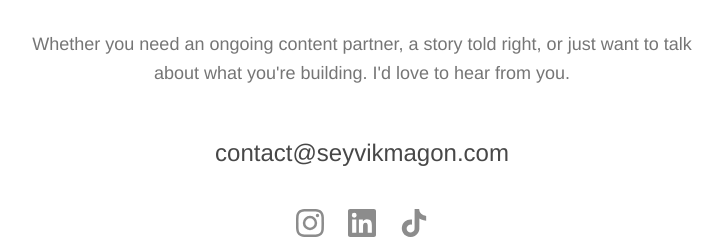
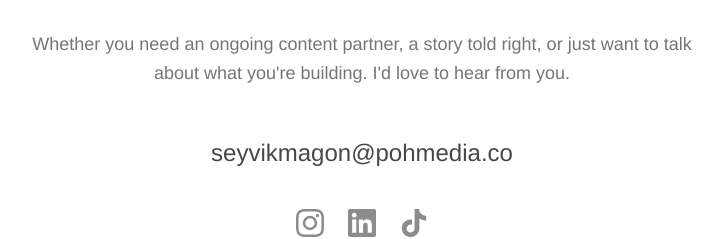
Before and after one commit to seyvik-spring2026/pursuitofhapiness, a Next.js app: page / in a window 1280 px wide. Shown: the part 3380-3619 px from the top of the page, without its empty margins (278-1000 px from the left). Built offline with nearby package versions, Linux system fonts and the light colour scheme.

Commit message:
content: update public contact email

```diff
--- a/app/contact/page.tsx
+++ b/app/contact/page.tsx
@@ -30,10 +30,10 @@ export default function ContactPage() {
 
           <motion.div {...fadeUp} transition={{ ...fadeUp.transition, delay: 0.2 }}>
             <a
-              href="mailto:contact@seyvikmagon.com"
+              href="mailto:seyvikmagon@pohmedia.co"
               className="text-xl md:text-2xl opacity-80 hover:opacity-100 hover:underline underline-offset-4 transition-all"
             >
-              contact@seyvikmagon.com
+              seyvikmagon@pohmedia.co
             </a>
           </motion.div>
 
@@ -82,7 +82,7 @@ export default function ContactPage() {
 
           <motion.div {...fadeUp} transition={{ ...fadeUp.transition, delay: 0.4 }}>
             <a
-              href="mailto:contact@seyvikmagon.com"
+              href="mailto:seyvikmagon@pohmedia.co"
               className="inline-block mt-12 px-8 py-3 bg-black text-white font-mono text-sm tracking-wide hover:bg-black/80 transition-colors"
             >
               Let&apos;s work together
--- a/app/page.tsx
+++ b/app/page.tsx
@@ -233,10 +233,10 @@ export default function Home() {
           </p>
 
           <a
-            href="mailto:contact@seyvikmagon.com"
+            href="mailto:seyvikmagon@pohmedia.co"
             className="text-xl md:text-2xl opacity-80 hover:opacity-100 hover:underline underline-offset-4 transition-all"
           >
-            contact@seyvikmagon.com
+            seyvikmagon@pohmedia.co
           </a>
 
           <div className="flex items-center justify-center gap-6 mt-10">
@@ -252,7 +252,7 @@ export default function Home() {
           </div>
 
           <a
-            href="mailto:contact@seyvikmagon.com"
+            href="mailto:seyvikmagon@pohmedia.co"
             className="inline-flex items-center mt-12 rounded-full bg-black px-6 py-3 font-mono text-sm text-white transition-all duration-300 hover:-translate-y-0.5 hover:bg-black/80"
           >
             Let&apos;s work together
```
Also changed, not shown: 2 other files (tests, documents, lock files or other folders).
